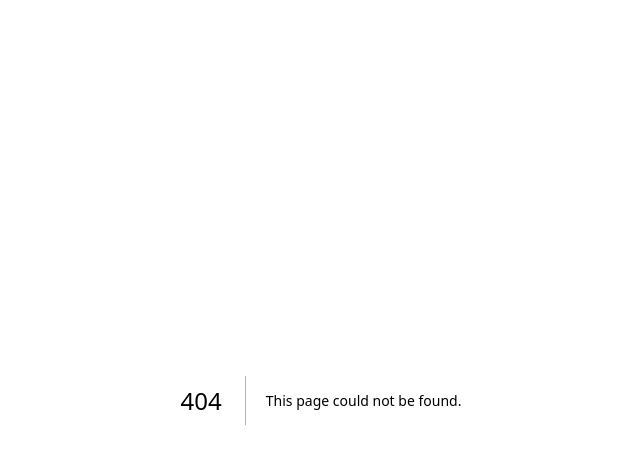
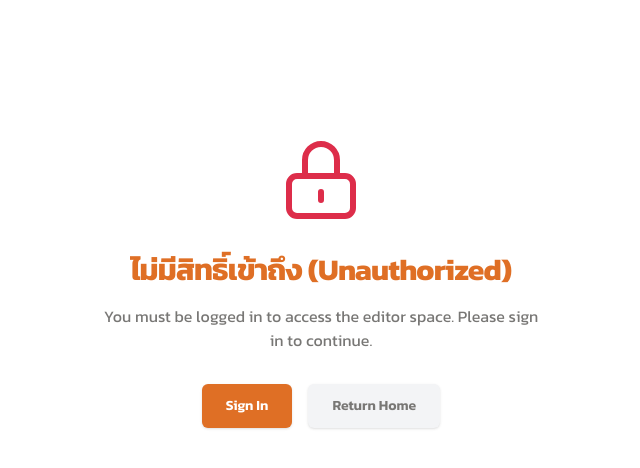
Before and after one commit to janipang/Khaoduan, a Next.js app: page /unauthorized in a window 1280 px wide. Before the commit this address had no page. Shown: the top 468 px of the page, without its empty margins (319-959 px from the left). Built offline with nearby package versions, Linux system fonts and the light colour scheme.

Commit message:
feat: common page

```diff
--- /dev/null
+++ b/src/app/error.tsx
@@ -0,0 +1,43 @@
+'use client'; // Error components must be Client Components
+
+import { useEffect } from 'react';
+
+export default function Error({
+    error,
+    reset,
+}: {
+    error: Error & { digest?: string };
+    reset: () => void;
+}) {
+    useEffect(() => {
+        // Log the error to an error reporting service
+        console.error(error);
+    }, [error]);
+
+    return (
+        <div className="flex flex-col items-center justify-center min-h-[70vh] px-4 text-center font-sans">
+            <div className="w-40 h-40 mb-8 text-[#dd2d4a]">
+                {/* Broken link / Error illustration */}
+                <svg viewBox="0 0 24 24" fill="none" stroke="currentColor" strokeWidth="1" strokeLinecap="round" strokeLinejoin="round" className="w-full h-full animate-pulse">
+                    <path d="M10.29 3.86L1.82 18a2 2 0 0 0 1.71 3h16.94a2 2 0 0 0 1.71-3L13.71 3.86a2 2 0 0 0-3.42 0z" fill="rgba(221, 45, 74, 0.1)" />
+                    <line x1="12" y1="9" x2="12" y2="13" strokeWidth="2" />
+                    <line x1="12" y1="17" x2="12.01" y2="17" strokeWidth="2.5" />
+                </svg>
+            </div>
+
+            <h2 className="text-4xl font-bold tracking-tight text-brand-400 mb-4">
+                เกิดข้อผิดพลาด!
+            </h2>
+            <p className="text-lg text-brand-500 mb-8 max-w-md">
+                Something went wrong while processing your request. Don't worry, it's not your fault.
+            </p>
+
+            <button
+                onClick={() => reset()}
+                className="rounded-md bg-brand-300 px-6 py-3 text-sm font-semibold text-white shadow-sm hover:bg-brand-200 transition-colors focus-visible:outline focus-visible:outline-2 focus-visible:outline-offset-2 focus-visible:outline-brand-300"
+            >
+                Lòng lǒng ìk kráng (Try again)
+            </button>
+        </div>
+    );
+}
--- /dev/null
+++ b/src/app/loading.tsx
@@ -0,0 +1,26 @@
+export default function Loading() {
+    return (
+        <div className="flex flex-col items-center justify-center min-h-[70vh] px-4 text-center font-sans">
+            <div className="relative w-24 h-24 mb-6">
+                {/* Outer Ring */}
+                <svg className="absolute top-0 left-0 w-full h-full animate-spin" viewBox="0 0 100 100" style={{ animationDuration: '3s' }}>
+                    <circle cx="50" cy="50" r="45" fill="none" stroke="#F59D9D" strokeWidth="6" strokeDasharray="150" strokeDashoffset="50" strokeLinecap="round" />
+                </svg>
+                {/* Inner Ring */}
+                <svg className="absolute top-0 left-0 w-full h-full animate-spin" viewBox="0 0 100 100" style={{ animationDirection: 'reverse', animationDuration: '2s' }}>
+                    <circle cx="50" cy="50" r="30" fill="none" stroke="#F29A6B" strokeWidth="6" strokeDasharray="100" strokeDashoffset="25" strokeLinecap="round" />
+                </svg>
+                {/* Core Ring */}
+                <svg className="absolute top-0 left-0 w-full h-full animate-spin" viewBox="0 0 100 100" style={{ animationDuration: '1.5s' }}>
+                    <circle cx="50" cy="50" r="15" fill="none" stroke="#DF6F25" strokeWidth="6" strokeDasharray="50" strokeDashoffset="10" strokeLinecap="round" />
+                </svg>
+            </div>
+            <h2 className="text-2xl font-bold tracking-tight text-brand-300">
+                กำลังโหลดข้อมูล...
+            </h2>
+            <p className="mt-2 text-brand-500">
+                Loading content, please wait.
+            </p>
+        </div>
+    );
+}
--- /dev/null
+++ b/src/app/not-found.tsx
@@ -0,0 +1,39 @@
+import Link from 'next/link';
+
+export default function NotFound() {
+    return (
+        <div className="flex flex-col items-center justify-center min-h-[70vh] px-4 text-center font-sans">
+            <div className="w-48 h-48 mb-8 text-[#DF6F25] relative">
+                {/* 404 Illustration */}
+                <svg viewBox="0 0 200 200" fill="none" xmlns="http://www.w3.org/2000/svg" className="w-full h-full">
+                    {/* Document Base */}
+                    <rect x="50" y="30" width="100" height="140" rx="4" fill="#F59D9D" fillOpacity="0.2" stroke="#F59D9D" strokeWidth="4" />
+                    {/* Magnifying Glass */}
+                    <circle cx="90" cy="110" r="30" fill="white" stroke="#DF6F25" strokeWidth="6" />
+                    <path d="M110 130L140 160" stroke="#DF6F25" strokeWidth="8" strokeLinecap="round" />
+                    {/* Question mark */}
+                    <path d="M83 100C83 96.134 86.134 93 90 93C93.866 93 97 96.134 97 100C97 103 93 105 93 108" stroke="#DF6F25" strokeWidth="6" strokeLinecap="round" strokeLinejoin="round" />
+                    <circle cx="93" cy="116" r="3" fill="#DF6F25" />
+                    {/* Floating elements */}
+                    <circle cx="40" cy="50" r="6" fill="#F29A6B" className="animate-bounce" style={{ animationDelay: '0ms' }} />
+                    <circle cx="160" cy="80" r="4" fill="#dd2d4a" className="animate-bounce" style={{ animationDelay: '200ms' }} />
+                    <circle cx="150" cy="150" r="8" fill="#787775" className="animate-bounce" style={{ animationDelay: '400ms' }} />
+                </svg>
+            </div>
+
+            <h2 className="text-4xl font-bold tracking-tight text-brand-300 mb-4">
+                หาหน้าไม่เจอ (404 Not Found)
+            </h2>
+            <p className="text-lg text-brand-500 mb-8 max-w-md">
+                The page or news article you are looking for has been moved, deleted, or possibly never existed.
+            </p>
+
+            <Link
+                href="/"
+                className="rounded-md bg-brand-300 px-6 py-3 text-sm font-semibold text-white shadow-sm hover:bg-brand-200 transition-colors focus-visible:outline focus-visible:outline-2 focus-visible:outline-offset-2 focus-visible:outline-brand-300"
+            >
+                กลับสู่หน้าแรก (Return Home)
+            </Link>
+        </div>
+    );
+}
--- /dev/null
+++ b/src/app/providers.tsx
@@ -0,0 +1,14 @@
+'use client';
+
+import { HeroUIProvider } from '@heroui/system';
+import { useRouter } from 'next/navigation';
+
+export function Providers({ children }: { children: React.ReactNode }) {
+    const router = useRouter();
+
+    return (
+        <HeroUIProvider navigate={router.push}>
+            {children}
+        </HeroUIProvider>
+    );
+}
--- /dev/null
+++ b/src/app/unauthorized/page.tsx
@@ -0,0 +1,35 @@
+import Link from 'next/link';
+
+export default function UnauthorizedPage() {
+    return (
+        <div className="flex flex-col items-center justify-center min-h-[70vh] px-4 text-center font-sans">
+            <div className="w-24 h-24 mb-6 text-brand-400">
+                <svg fill="none" viewBox="0 0 24 24" stroke="currentColor">
+                    <path strokeLinecap="round" strokeLinejoin="round" strokeWidth={1.5} d="M12 15v2m-6 4h12a2 2 0 002-2v-6a2 2 0 00-2-2H6a2 2 0 00-2 2v6a2 2 0 002 2zm10-10V7a4 4 0 00-8 0v4h8z" />
+                </svg>
+            </div>
+
+            <h2 className="text-3xl font-bold tracking-tight text-brand-300 mb-4">
+                ไม่มีสิทธิ์เข้าถึง (Unauthorized)
+            </h2>
+            <p className="text-brand-500 mb-8 max-w-md">
+                You must be logged in to access the editor space. Please sign in to continue.
+            </p>
+
+            <div className="flex gap-4">
+                <Link
+                    href="/login"
+                    className="rounded-md bg-brand-300 px-6 py-3 text-sm font-semibold text-white shadow-sm hover:bg-brand-200 transition-colors"
+                >
+                    Sign In
+                </Link>
+                <Link
+                    href="/"
+                    className="rounded-md bg-gray-100 px-6 py-3 text-sm font-semibold text-brand-500 shadow-sm hover:bg-gray-200 transition-colors"
+                >
+                    Return Home
+                </Link>
+            </div>
+        </div>
+    );
+}
```
Also changed, not shown: src/types/news.ts (added, +12 -0 lines).
